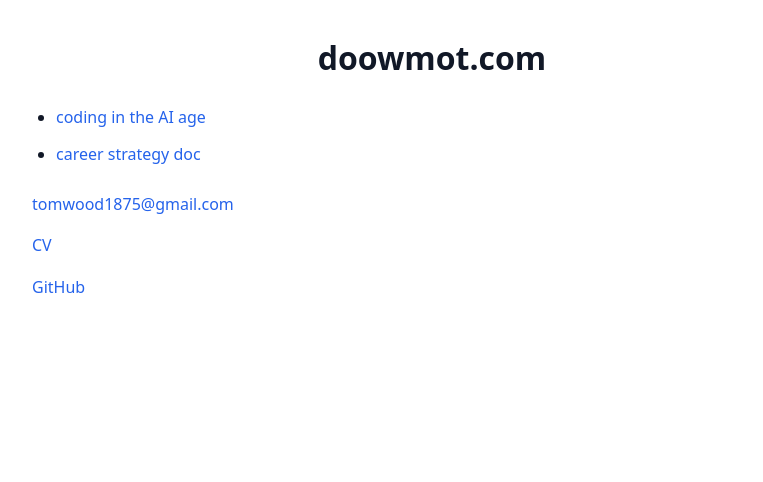
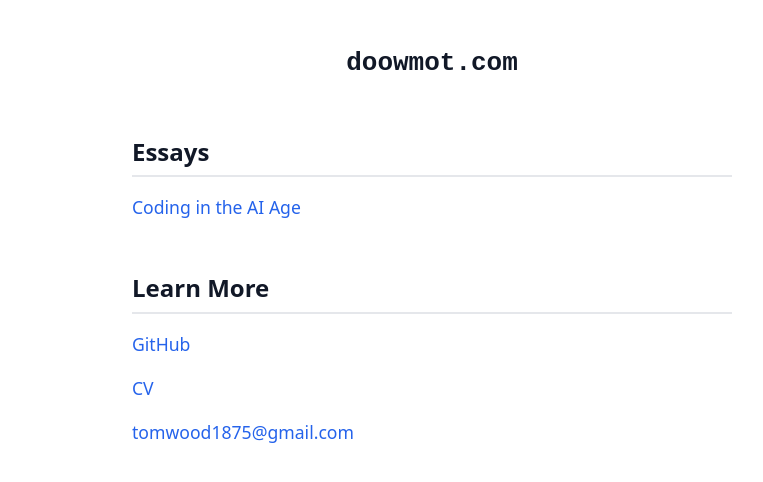
Before and after one commit to doowmot/doowmot.com, a plain HTML site: page index.html in a window 1280 px wide. Shown: the whole page, without its empty margins (208-971 px from the left). Drawn offline with Linux system fonts and the light colour scheme.

Commit message:
Refactor homepage: clean up sections, improve semantics

```diff
--- a/index.html
+++ b/index.html
@@ -1,27 +1,32 @@
 <!DOCTYPE html>
 <html lang="en">
 <head>
-    <meta charset="UTF-8">
-    <meta name="viewport" content="width=device-width, initial-scale=1.0">
+  <meta charset="UTF-8" />
+  <meta name="viewport" content="width=device-width, initial-scale=1.0"/>
   <link rel="stylesheet" href="styles.css">
   <title>doowmot.com</title>
 </head>
-<body>
+<body class="index">
   <header>
-        <h1>doowmot.com</h1>
+    <h1><code>doowmot.com</code></h1>
   </header>
 
-    <main class="main-content">
+  <main>
+    <section>
+      <h2>Essays</h2>
       <ul>
-            <li><a href="ai.html">coding in the AI age</a></li>
-            <li><a href="career.html">career strategy doc</a></li>
+        <li><a href="ai.html">Coding in the AI Age</a></li>
       </ul>
+    </section>
+
+    <section>
+      <h2>Learn More</h2>
+      <ul>
+        <li><a href="https://github.com/doowmot" target="_blank">GitHub</a></li>
+        <li><a href="cv.pdf" target="_blank">CV</a></li>
+        <li><a href="mailto:tomwood1875@gmail.com" target="_blank">tomwood1875@gmail.com</a></li>
+      </ul>
+    </section>
   </main>
-
-    <footer class="contact-info">
-        <p><a href="mailto:tomwood1875@gmail.com" target="_blank">tomwood1875@gmail.com</a></p>
-        <p><a href="cv.pdf" target="_blank">CV</a></p>
-        <p><a href="https://github.com/doowmot" target="_blank">GitHub</a></p>
-    </footer>
 </body>
 </html>
```
Lines whose indentation alone changed are shown as unchanged.
